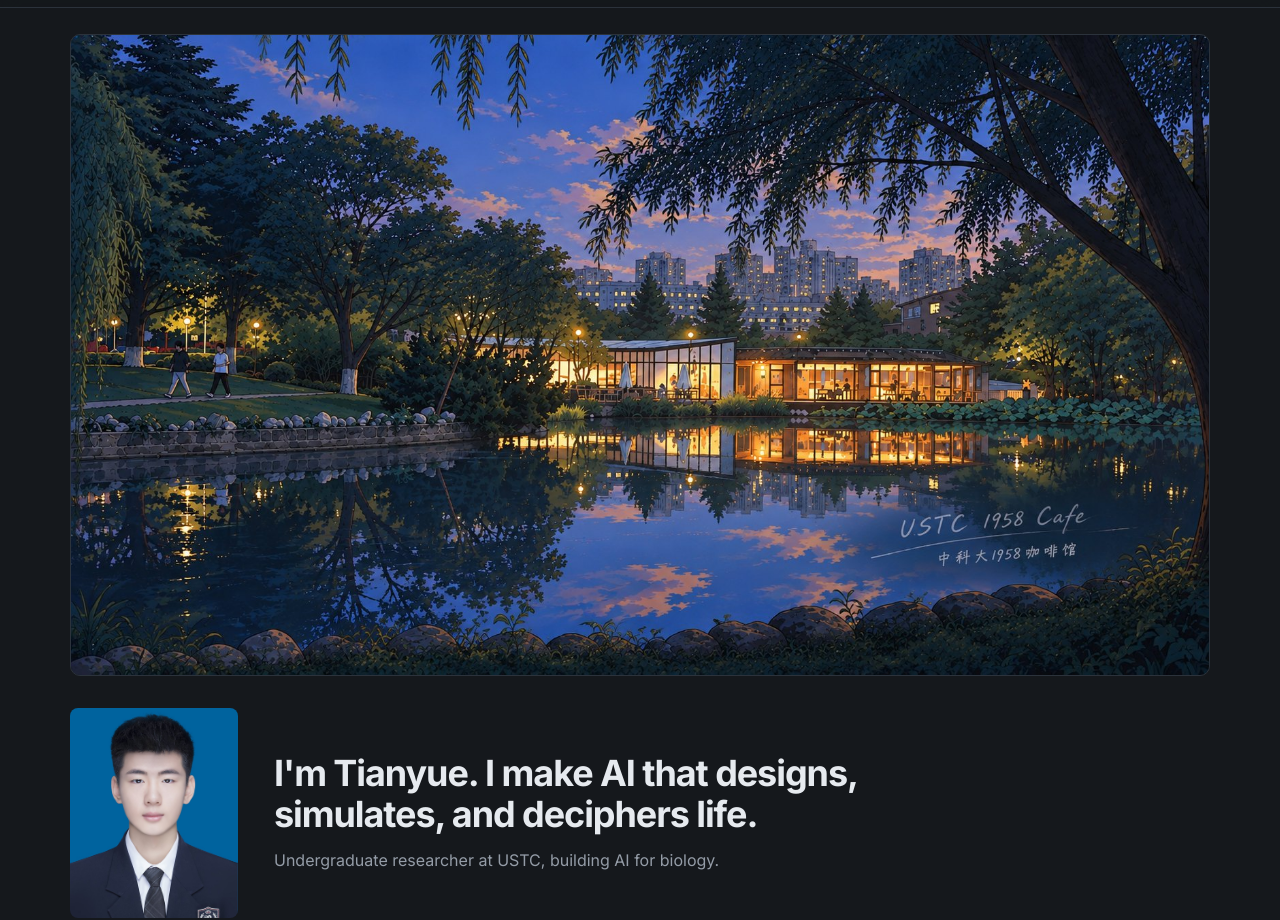
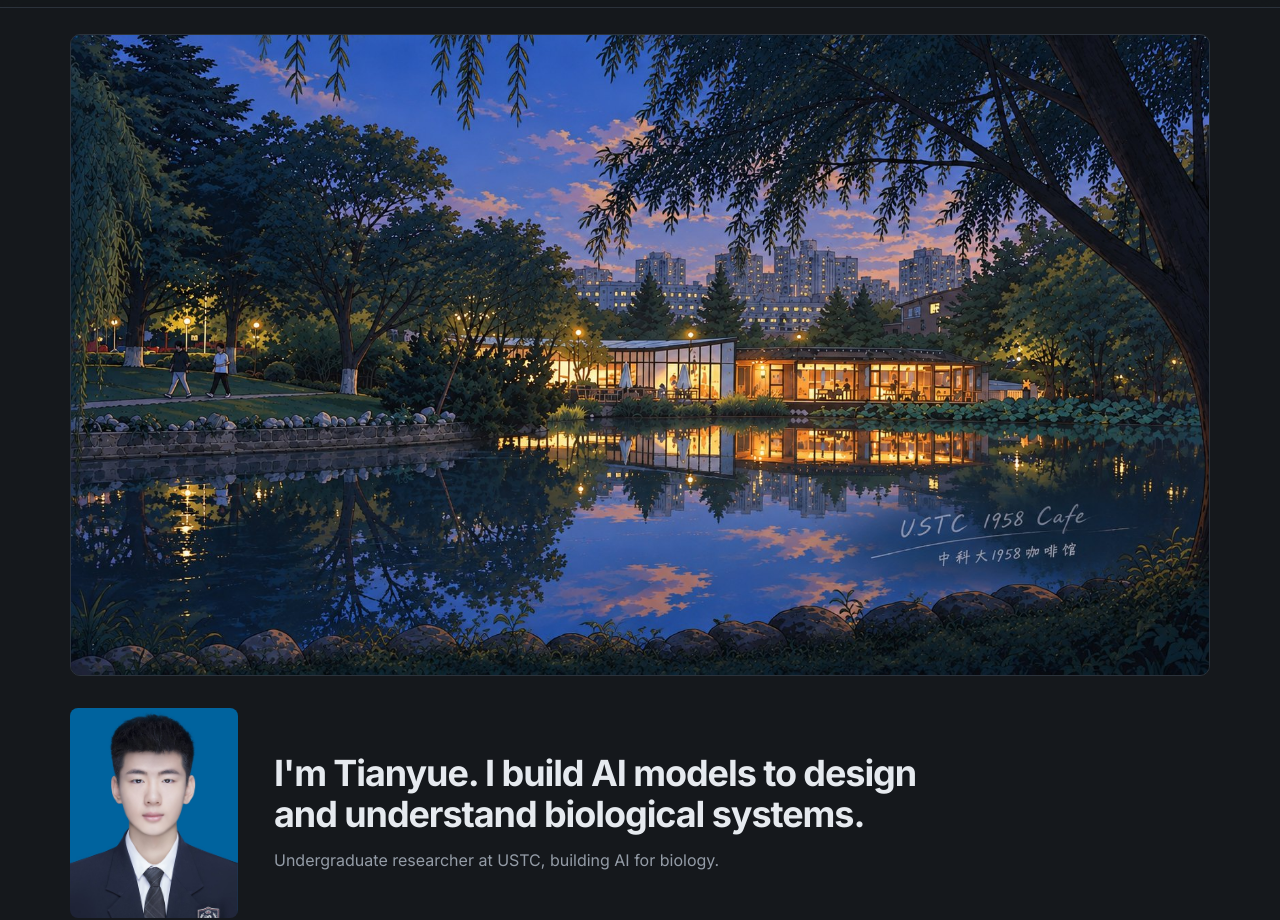
Before and after one commit to polaris150566/polaris150566.github.io, a plain HTML site: page index.html in a window 1280 px wide. Shown: the part 71-991 px from the top of the page. Drawn offline with Linux system fonts and the light colour scheme.

Commit message:
homepage hero: plainer one-liner

```diff
--- a/index.html
+++ b/index.html
@@ -80,7 +80,7 @@
                onerror="this.parentNode.classList.add('is-empty');this.remove();">
         </div>
         <div class="hero-copy">
-          <h1>I'm Tianyue. I make AI that designs, simulates, and deciphers life.</h1>
+          <h1>I'm Tianyue. I build AI models to design and understand biological systems.</h1>
           <p>Undergraduate researcher at USTC, building AI for biology.</p>
         </div>
       </div>
```
